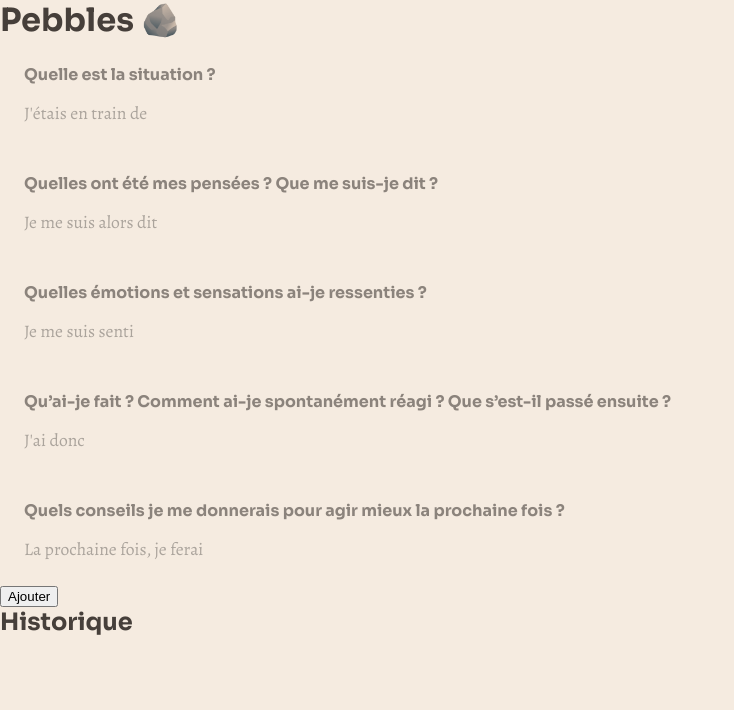
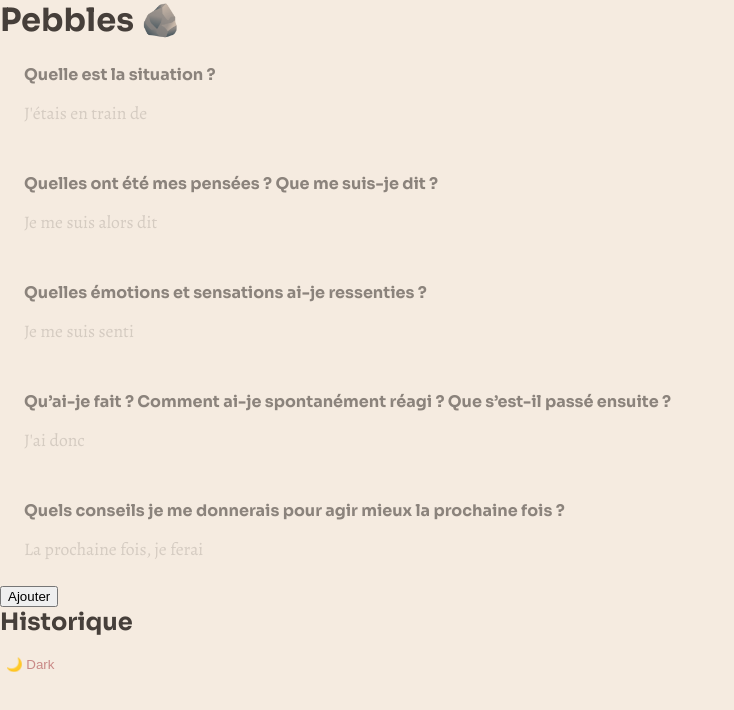
Before and after one commit to alexisbohns/pebbles, a SvelteKit app: page / in a window 1280 px wide. Shown: the top 710 px of the page, without its empty margins (0-734 px from the left). Built offline with nearby package versions, Linux system fonts and the light colour scheme; a web font is replaced by a local one.

Commit message:
introduce dark mode (#17)

```diff
--- a/src/app.html
+++ b/src/app.html
@@ -10,6 +10,44 @@
 			href="https://fonts.googleapis.com/css2?family=Alegreya:ital,wght@0,400..900;1,400..900&family=Seaweed+Script&family=Sora:wght@100..800&display=swap"
 			rel="stylesheet"
 		/>
+		<script>
+			(function () {
+				const storageKey = 'pebbles-theme';
+				const root = document.documentElement;
+
+				function applyTheme(theme) {
+					root.dataset.theme = theme;
+					root.classList.toggle('dark', theme === 'dark');
+				}
+
+				try {
+					const prefersDark = window.matchMedia('(prefers-color-scheme: dark)');
+
+					function getPreferredTheme() {
+						const stored = localStorage.getItem(storageKey);
+						if (stored === 'dark' || stored === 'light') return stored;
+						return prefersDark.matches ? 'dark' : 'light';
+					}
+
+					function updateTheme() {
+						applyTheme(getPreferredTheme());
+					}
+
+					// Initial apply
+					updateTheme();
+
+					// Listen for system changes (always)
+					prefersDark.addEventListener('change', () => {
+						// Only update automatically if user hasn’t manually chosen a theme
+						if (!localStorage.getItem(storageKey)) {
+							updateTheme();
+						}
+					});
+				} catch (error) {
+					console.error('Theme init error:', error);
+				}
+			})();
+		</script>
 	</head>
 	<body data-sveltekit-preload-data="hover">
 		<div style="display: contents">%sveltekit.body%</div>
--- a/src/global.styl
+++ b/src/global.styl
@@ -10,8 +10,19 @@
     --mauve-light #c98986
     --pink-light #fae1dd
     --pine-dark #283618
+    --wood-darker #211E1C
     --wood-dark #463f3a
     --wood-primary #8a817c
+    --wood-light #d9cbc3
+    --linen-light #f5ebe0
+
+    --e00 var(--linen-light)
+    --e10 var(--wood-dark)
+
+    --a00 var(--pink-light)
+    --a05 var(--mauve-light)
+    --a10 var(--mauve-primary)
+
 
     --f-def "Sora", system-ui, sans-serif
     --f-serif "Alegreya", "Athelas", serif
@@ -20,14 +31,21 @@
     padding 0
     margin 0
 
+:root[data-theme='dark']
+    --e00 var(--wood-darker)
+    --e10 var(--linen-light)
+
+    --a10 var(--pink-light)
+    --a00 var(--mauve-primary)
+
 ::selection
-    color var(--mauve-primary)
-    background-color var(--pink-light)
+    color var(--a10)
+    background-color var(--a00)
 
 body
     font-family var(--f-def)
-    background #f5ebe0
-    color var(--wood-dark)
+    background var(--e00)
+    color var(--e10)
     -webkit-user-select none
     user-select none
     padding 0
--- a/src/lib/components/Question.svelte
+++ b/src/lib/components/Question.svelte
@@ -51,13 +51,12 @@
 			overflow hidden
 			transition all 0.5s ease
 			margin-top 0.5rem
-			color var(--wood-primary)
 
 		&:focus-within
 			opacity 1
 		&:focus-within &-description
 			max-height 200px
-			opacity 1
+			opacity 0.6
 
 		textarea
 			width 100%
@@ -68,19 +67,20 @@
 			padding 0
 			padding-left 0
 			font-family var(--f-serif)
+			color var(--e10)
 			position relative
 			resize none
 			overflow hidden
-			caret-color var(--mauve-light)
+			caret-color var(--a05)
 			transition all 0.25s ease
 
 			&::placeholder
-				color var(--wood-light)
-				opacity 0.5
+				color var(--e10)
+				opacity 0.3
 
 			&:focus
 				border none
-				border-left 3px solid var(--mauve-light)
+				border-left 3px solid var(--a05)
 				padding-left 0.5rem
 				outline none
 </style>
--- /dev/null
+++ b/src/lib/components/ThemeToggle.svelte
@@ -0,0 +1,18 @@
+<script lang="ts">
+	import { theme, toggleTheme } from '$lib/stores/themeStore';
+
+	const getLabel = (current: 'light' | 'dark') =>
+		`Switch to ${current === 'dark' ? 'light' : 'dark'} mode`;
+</script>
+
+<button class="theme-toggle" type="button" aria-label={getLabel($theme)} on:click={toggleTheme}>
+	<span aria-hidden="true">{$theme === 'dark' ? '🌻' : '🌙'}</span>
+	<span>{$theme === 'dark' ? 'Light' : 'Dark'}</span>
+</button>
+
+<style lang="stylus">
+	.theme-toggle
+		border none
+		background none
+		color var(--a05)
+</style>
--- /dev/null
+++ b/src/lib/stores/themeStore.ts
@@ -0,0 +1,94 @@
+import { browser } from '$app/environment';
+import { writable } from 'svelte/store';
+
+type Theme = 'light' | 'dark';
+
+const STORAGE_KEY = 'pebbles-theme';
+
+const getStoredTheme = (): Theme | null => {
+	if (!browser) return null;
+	const stored = localStorage.getItem(STORAGE_KEY);
+	return stored === 'light' || stored === 'dark' ? stored : null;
+};
+
+const applyTheme = (value: Theme) => {
+	if (!browser) return;
+	const root = document.documentElement;
+	root.dataset.theme = value;
+	root.classList.toggle('dark', value === 'dark');
+};
+
+let manualPreference: Theme | null = null;
+let prefersDark: MediaQueryList | null = null;
+
+if (browser) {
+	manualPreference = getStoredTheme();
+	prefersDark = window.matchMedia('(prefers-color-scheme: dark)');
+}
+
+const getSystemTheme = (): Theme => (prefersDark?.matches ? 'dark' : 'light');
+
+const initialTheme: Theme = browser ? (manualPreference ?? getSystemTheme()) : 'light';
+
+const theme = writable<Theme>(initialTheme);
+
+const persistManualPreference = (value: Theme | null) => {
+	manualPreference = value;
+	if (!browser) return;
+	if (value) {
+		localStorage.setItem(STORAGE_KEY, value);
+	} else {
+		localStorage.removeItem(STORAGE_KEY);
+	}
+};
+
+if (browser) {
+	theme.subscribe(applyTheme);
+
+	if (prefersDark) {
+		const handlePreferenceChange = (event: MediaQueryListEvent) => {
+			if (manualPreference === null) {
+				theme.set(event.matches ? 'dark' : 'light');
+			}
+		};
+
+		if (typeof prefersDark.addEventListener === 'function') {
+			prefersDark.addEventListener('change', handlePreferenceChange);
+		} else if (typeof prefersDark.addListener === 'function') {
+			prefersDark.addListener(handlePreferenceChange);
+		}
+	}
+
+	window.addEventListener('storage', (event) => {
+		if (event.key !== STORAGE_KEY) return;
+		if (event.newValue === 'light' || event.newValue === 'dark') {
+			manualPreference = event.newValue;
+			theme.set(manualPreference);
+		} else if (event.newValue === null) {
+			manualPreference = null;
+			theme.set(getSystemTheme());
+		}
+	});
+}
+
+const setTheme = (value: Theme) => {
+	persistManualPreference(value);
+	theme.set(value);
+};
+
+const toggleTheme = () => {
+	theme.update((current) => {
+		const next = current === 'dark' ? 'light' : 'dark';
+		persistManualPreference(next);
+		return next;
+	});
+};
+
+const useSystemTheme = () => {
+	if (!browser) return;
+	persistManualPreference(null);
+	theme.set(getSystemTheme());
+};
+
+export { theme, setTheme, toggleTheme, useSystemTheme };
+export type { Theme };
--- a/src/routes/+page.svelte
+++ b/src/routes/+page.svelte
@@ -2,6 +2,7 @@
 	import { t } from '$lib';
 	import { entriesStore } from '$lib/stores/entriesStore';
 	import Question from '$lib/components/Question.svelte';
+	import ThemeToggle from '$lib/components/ThemeToggle.svelte';
 
 	let situation = '';
 	let thought = '';
@@ -71,3 +72,7 @@
 		</li>
 	{/each}
 </ul>
+
+<div class="page-header">
+	<ThemeToggle />
+</div>
```
